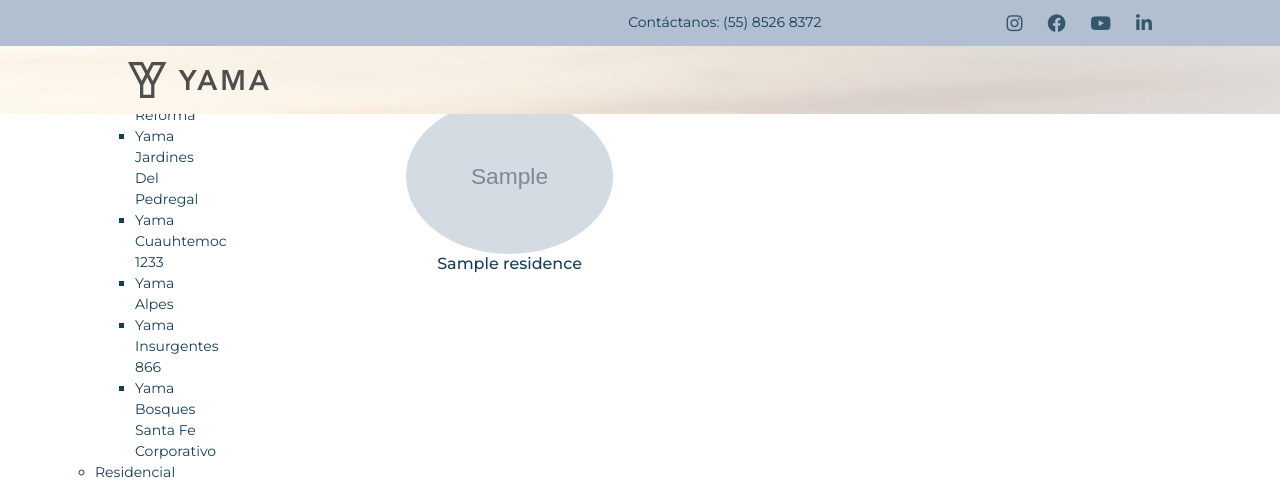
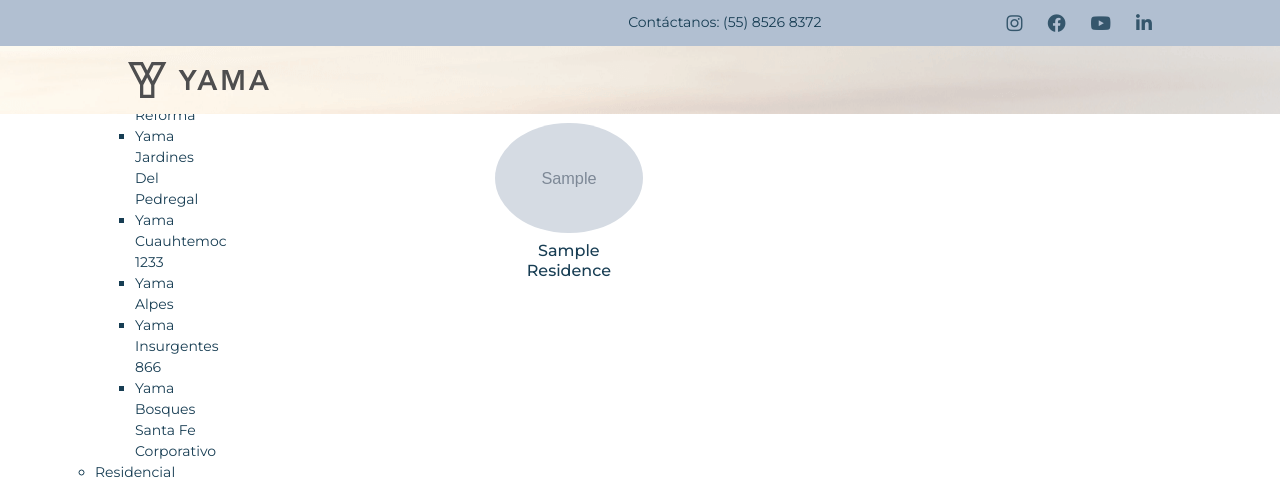
Before and after one commit to juanframart2011/yama-admin, a Laravel app: template resources/views/residence/home.blade.php in a window 1280 px wide. Shown: the top 481 px of the page. Run offline with Laravel 8, Linux system fonts and the light colour scheme; data comes from the database, SQL or seed files in the repository; the template is opened without the code that fills it: most values are stand-ins (such as "Sample title", 1, 10 or a date in 2020); grey boxes marked "Sample" are stand-in pictures; some libraries are stand-ins or nearby versions.

Commit message:
ajuset final de design

```diff
--- a/resources/views/residence/home.blade.php
+++ b/resources/views/residence/home.blade.php
@@ -3,8 +3,11 @@
 @section( "cssExtra" )
     <style>
         .residence-detail{
-    cursor: pointer;
-}
+            cursor: pointer;
+        }
+        .residence-detail h6{
+            text-transform: capitalize;
+        }
     </style>
 @endsection
 
@@ -25,12 +28,12 @@
     </div>
 
     <div class="row">
-        <div class="col-md-8 offset-md-2">
+        <div class="col-md-6 offset-md-3">
             <div class="row">
 
                 @foreach( $residences as $residence )
-                    <div class="col-md-4 text-center residence-detail" data-url="{{ $residence->url }}">
-                        <img class="img-fluid rounded-circle" src="{{ asset( $residence->cover ) }}" alt="{{ $residence->name }}">
+                    <div class="col-md-4 text-center residence-detail mt-4 mb-4" data-url="{{ $residence->url }}">
+                        <img class="img-fluid rounded-circle mb-2" src="{{ asset( $residence->cover ) }}" alt="{{ $residence->name }}">
                         <h6>{{ $residence->name }}</h6>
                     </div>
                 @endforeach
```
